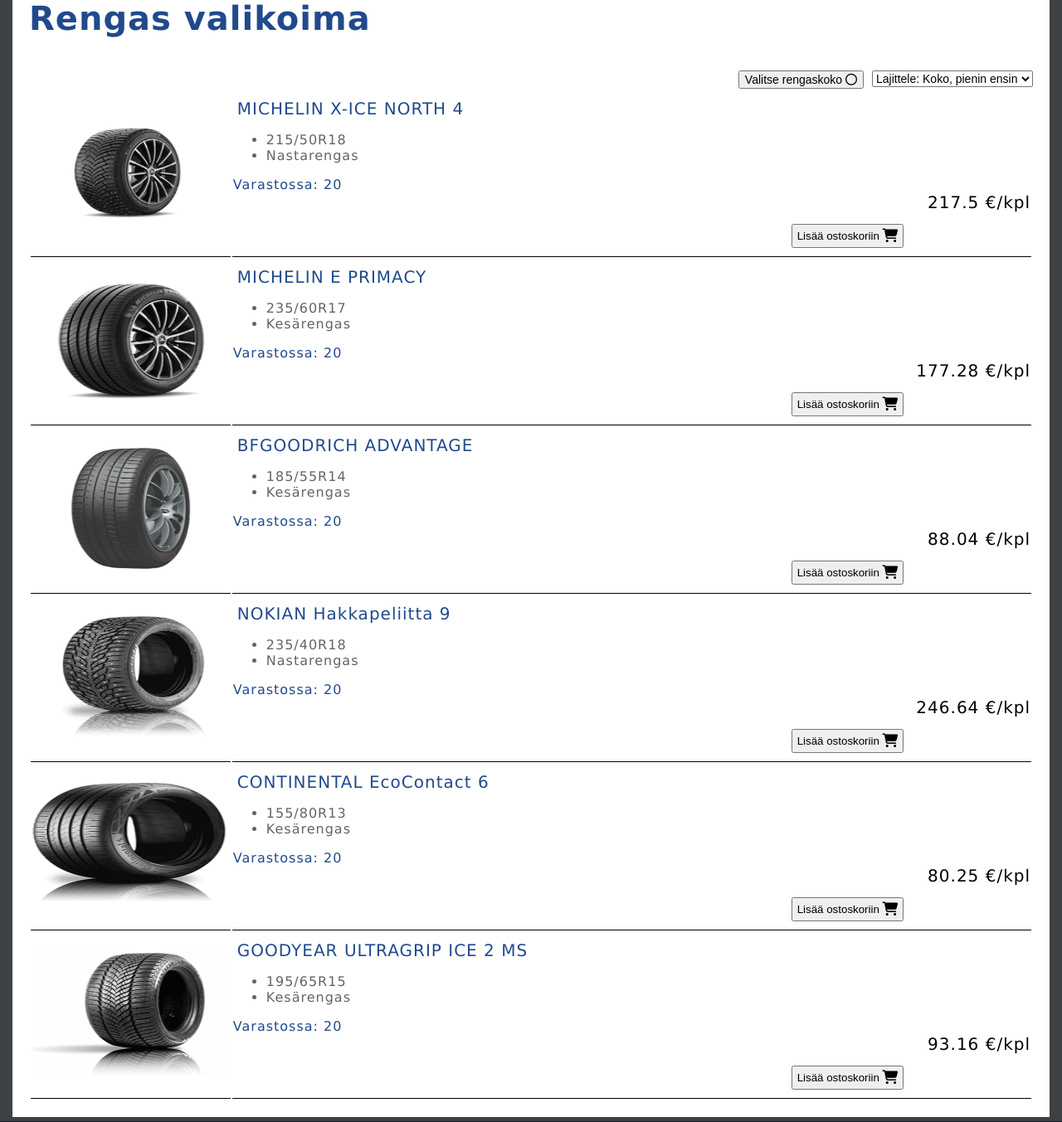
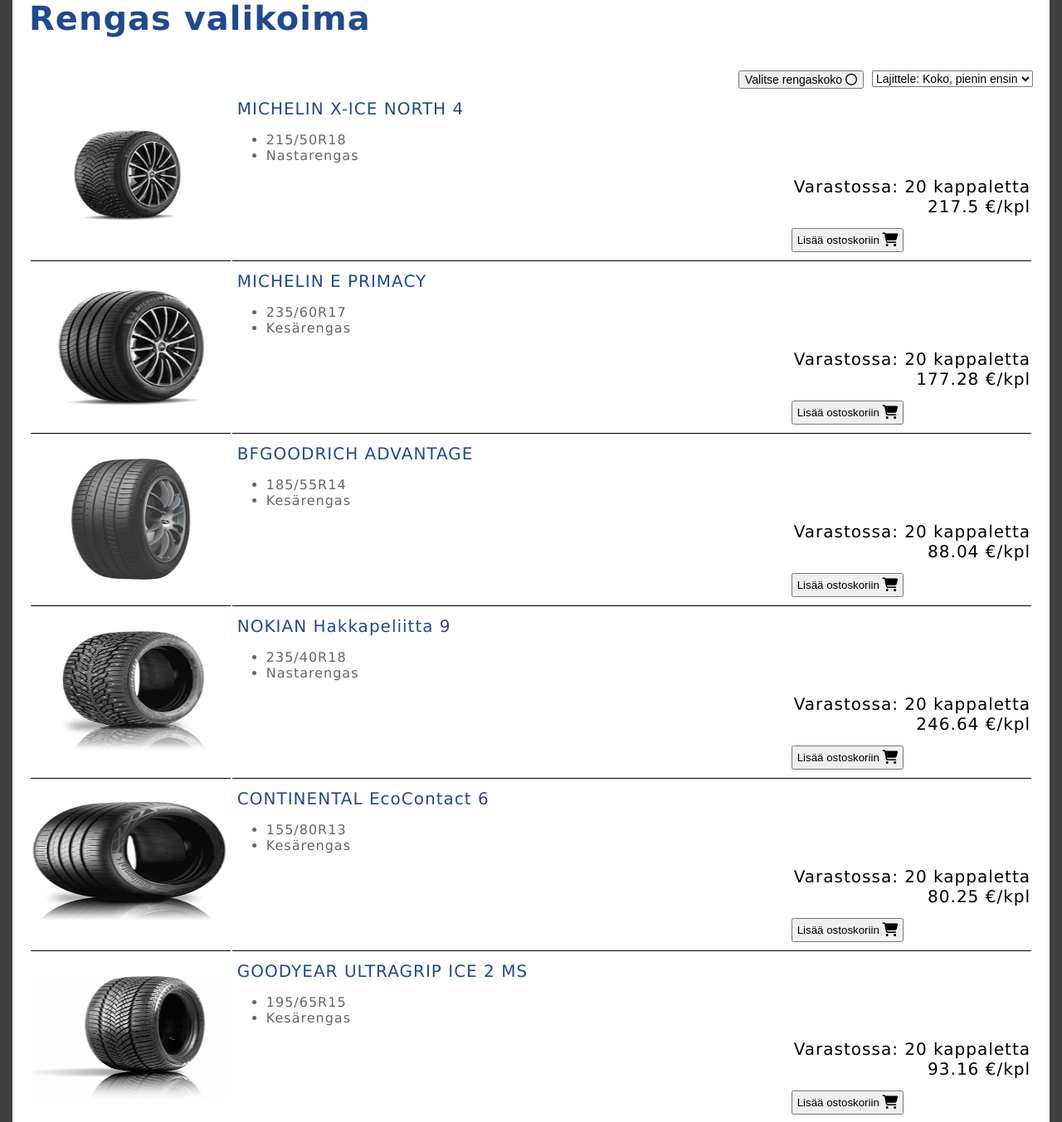
Before and after one commit to Mikael-Kolehmainen/Taitaja2021-semifinal-uppg, a PHP site: page / in a window 1280 px wide. Shown: the part 1611-2964 px from the top of the page at 83% size. Run offline with PHP 8.4, Linux system fonts and the light colour scheme; data comes from the database, SQL or seed files in the repository; some libraries are stand-ins or nearby versions.

Commit message:
Update 30.11.2021 17:33

```diff
--- a/index.php
+++ b/index.php
@@ -132,7 +132,8 @@
                                                         echo "<li>Nastarengas</li>";
                                                     }
                                                 echo "</ul>";
-                                                echo "<div id='stock' class='shop-item-stock'>"."Varastossa: ".$row["kappale"]."</div>";
+                                                echo "<div id='stock' class='shop-item-stock'>"."Varastossa: ".$row["kappale"]." kappaletta</div><br>";
+                                                echo "<div class='clearfix'></div>";
                                                 echo "<div id='price' class='shop-item-price'>".$row["hinta"]." €/kpl"."</div><br><br>";
                                                 echo "<button id='cart' class='shop-item-button'/>Lisää ostoskoriin <i class='cart-icon fas fa-shopping-cart fa-lg'></i></button";
                                                 echo "</ul>";
--- a/items.js
+++ b/items.js
@@ -45,7 +45,9 @@
             cell.appendChild(shopItemPrice)
 
             var shopItemQty = document.createElement('div')
-            shopItemQty.innerText = "Kpl: " + itemQty[j]
+            shopItemQty.id = 'qty'
+            shopItemQty.className = 'shop-item-qty'
+            shopItemQty.innerText = "Kappaletta: " + itemQty[j]
 
             cell.appendChild(shopItemQty)
         }
--- a/main.css
+++ b/main.css
@@ -120,11 +120,17 @@
     padding-top: 10px;
     padding-bottom: 10px;
 }
-#price {
+#price, #stock {
     font-size: 20px;
     color: black;
     margin-left: 10px;
     float: right;
+}
+#qty {
+    margin-left: 10px;
+}
+.clearfix {
+    clear:both;
 }
 #product {
     font-size: 20px;
@@ -443,7 +449,11 @@
 }
 
 
-
+#total {
+    margin-left: 45%;
+    font-size: 20px;
+    font-weight: bold;
+}
 #pwCheck {
     display: inline;
 }
```
